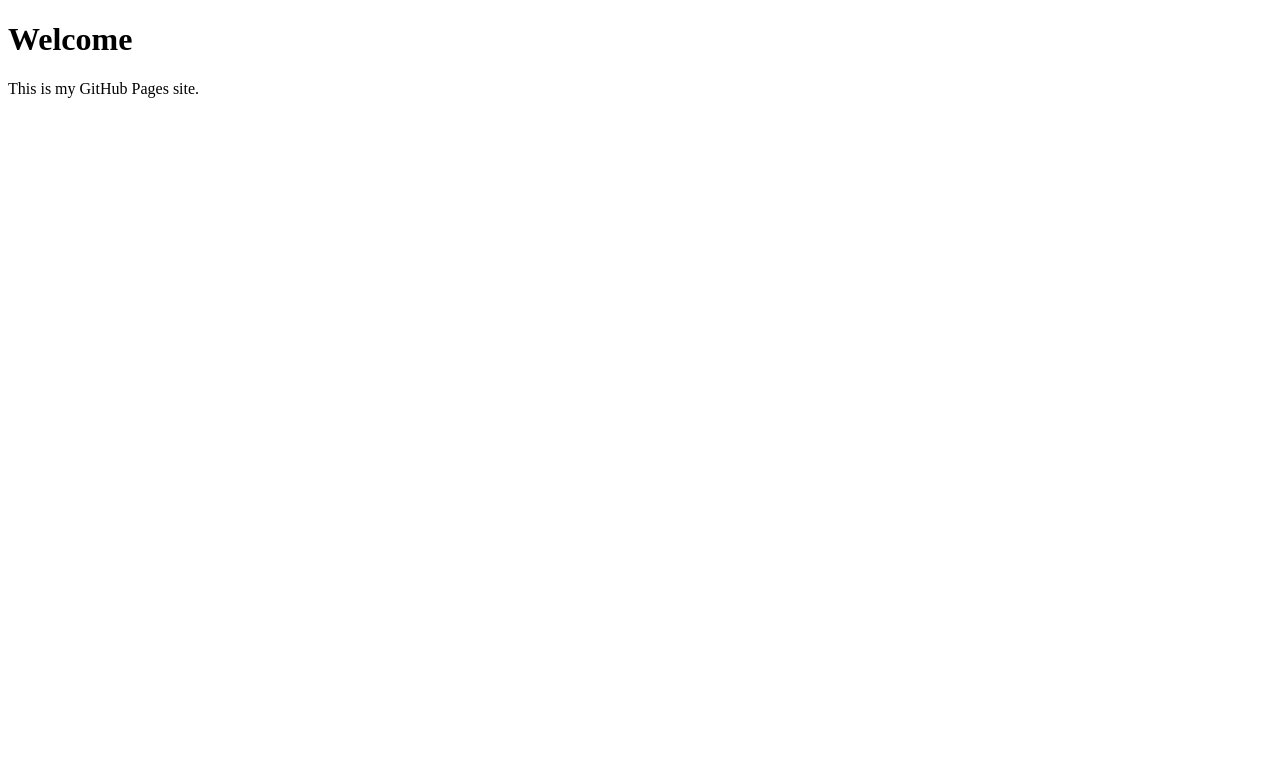
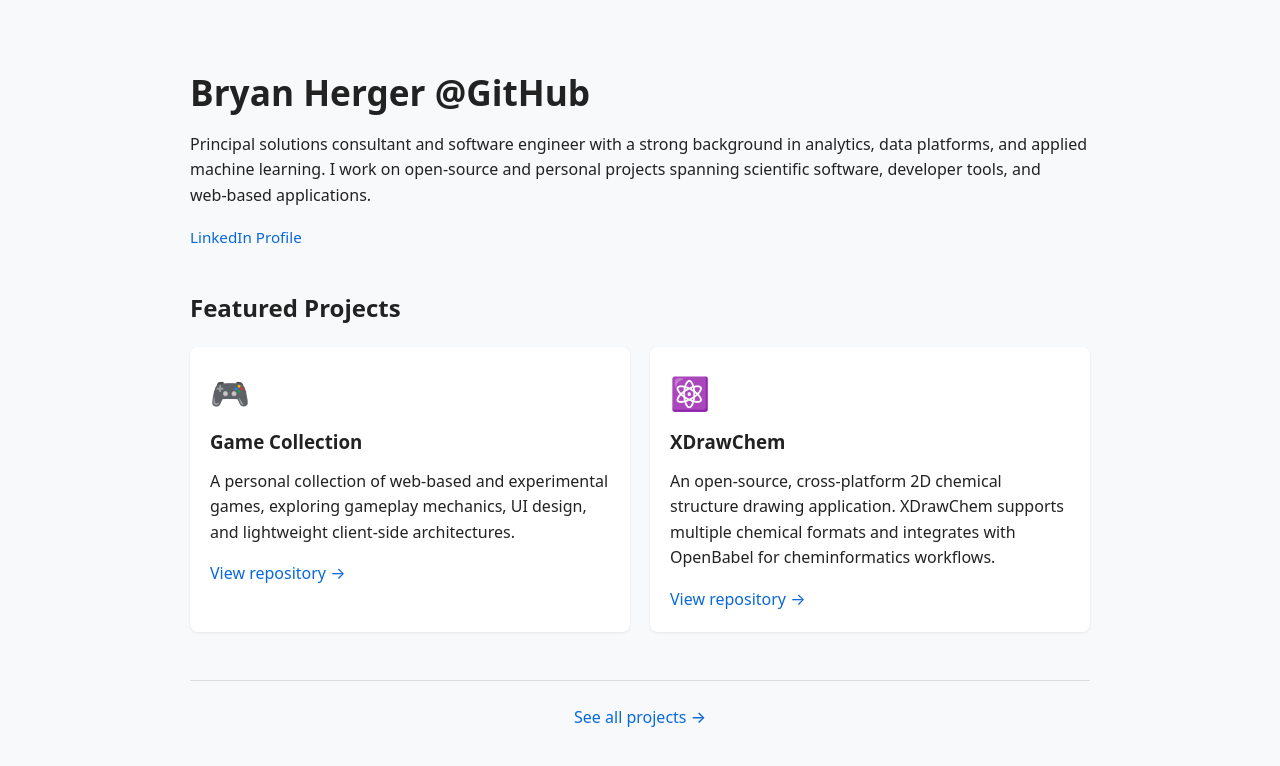
Before and after one commit to bryanherger/bryanherger.github.io, a plain HTML site: page index.html in a window 1280 px wide. Drawn offline with Linux system fonts and the light colour scheme.

Commit message:
Enhance index.html with new layout and styles
Updated the HTML structure and added styling for better layout and presentation.

```diff
--- a/index.html
+++ b/index.html
@@ -1,11 +1,141 @@
 <!DOCTYPE html>
-<html>
-  <head>
-    <meta charset="utf-8" />
-    <title>Bryan Herger</title>
-  </head>
-  <body>
-    <h1>Welcome</h1>
-    <p>This is my GitHub Pages site.</p>
-  </body>
+<html lang="en">
+<head>
+  <meta charset="UTF-8" />
+  <meta name="viewport" content="width=device-width, initial-scale=1.0"/>
+  <title>Bryan Herger @GitHub</title>
+
+  <style>
+    body {
+      font-family: system-ui, -apple-system, BlinkMacSystemFont, "Segoe UI", sans-serif;
+      margin: 0;
+      padding: 0;
+      background: #f8f9fb;
+      color: #222;
+      line-height: 1.6;
+    }
+
+    .container {
+      max-width: 900px;
+      margin: 0 auto;
+      padding: 2.5rem 1.25rem;
+    }
+
+    h1 {
+      font-size: 2.2rem;
+      margin-bottom: 0.25rem;
+    }
+
+    h2 {
+      margin-top: 2.5rem;
+      font-size: 1.5rem;
+    }
+
+    p {
+      margin-top: 0.75rem;
+    }
+
+    a {
+      color: #0969da;
+      text-decoration: none;
+    }
+
+    a:hover {
+      text-decoration: underline;
+    }
+
+    .links {
+      margin-top: 0.5rem;
+      font-size: 0.95rem;
+    }
+
+    .projects {
+      display: grid;
+      grid-template-columns: repeat(auto-fit, minmax(260px, 1fr));
+      gap: 1.25rem;
+      margin-top: 1.25rem;
+    }
+
+    .project {
+      background: #ffffff;
+      border-radius: 8px;
+      padding: 1.25rem;
+      box-shadow: 0 1px 3px rgba(0,0,0,0.08);
+    }
+
+    .project-icon {
+      font-size: 2rem;
+    }
+
+    .project h3 {
+      margin-top: 0.5rem;
+      margin-bottom: 0.25rem;
+    }
+
+    .footer {
+      margin-top: 3rem;
+      padding-top: 1.5rem;
+      border-top: 1px solid #ddd;
+      text-align: center;
+      font-weight: 500;
+    }
+  </style>
+</head>
+
+<body>
+  <div class="container">
+    <header>
+      <h1>Bryan Herger @GitHub</h1>
+
+      <p>
+        Principal solutions consultant and software engineer with a strong background in analytics,
+        data platforms, and applied machine learning. I work on open‑source and personal projects
+        spanning scientific software, developer tools, and web‑based applications.
+      </p>
+
+      <div class="links">
+        <a href="https://www.linkedin.com/in/bryanherger/" target="_blank" rel="noopener">
+          LinkedIn Profile
+        </a>
+      </div>
+    </header>
+
+    <section>
+      <h2>Featured Projects</h2>
+
+      <div class="projects">
+        <div class="project">
+          <div class="project-icon">🎮</div>
+          <h3>Game Collection</h3>
+          <p>
+            A personal collection of web‑based and experimental games, exploring gameplay mechanics,
+            UI design, and lightweight client‑side architectures.
+          </p>
+          <a href="https://github.com/bryanherger/gamecollection" target="_blank" rel="noopener">
+            View repository →
+          </a>
+        </div>
+
+        <div class="project">
+          <div class="project-icon">⚛️</div>
+          <h3>XDrawChem</h3>
+          <p>
+            An open‑source, cross‑platform 2D chemical structure drawing application.
+            XDrawChem supports multiple chemical formats and integrates with OpenBabel
+            for cheminformatics workflows.
+          </p>
+          <a href="https://github.com/bryanherger/xdrawchem" target="_blank" rel="noopener">
+            View repository →
+          </a>
+        </div>
+      </div>
+    </section>
+
+    <div class="footer">
+      <a href="https://github.com/bryanherger?tab=repositories" target="_blank" rel="noopener">
+        See all projects →
+      </a>
+    </div>
+  </div>
+</body>
 </html>
```
